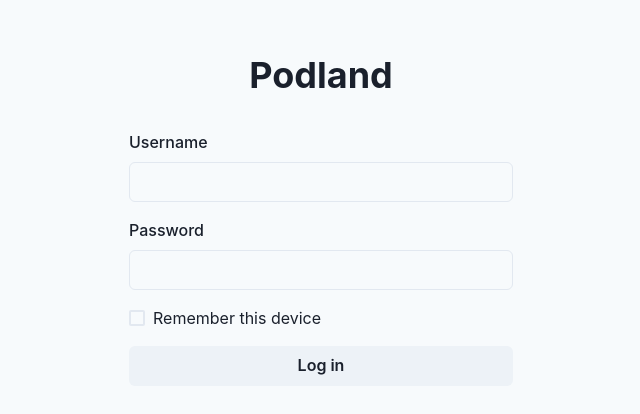
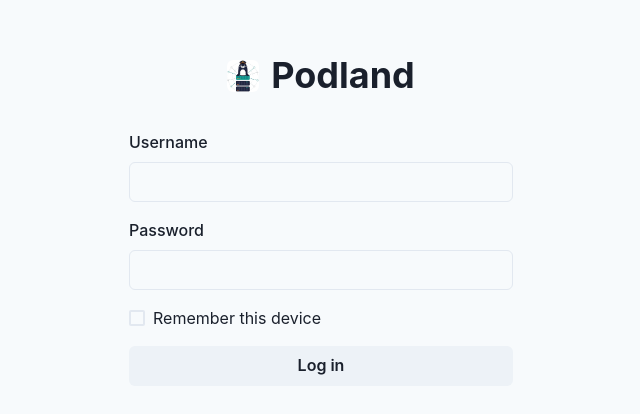
Before and after one commit to Homerus25/Podland, a React (Vite) app in the folder frontend/: page /login in a window 1280 px wide. Shown: the part 180-594 px from the top of the page, without its empty margins (319-959 px from the left). Built offline with nearby package versions, Linux system fonts and the light colour scheme; no server answers.

Commit message:
add logo

```diff
--- a/frontend/index.html
+++ b/frontend/index.html
@@ -3,6 +3,7 @@
   <head>
     <meta charset="UTF-8" />
     <meta name="viewport" content="width=device-width, initial-scale=1.0" />
+    <link rel="icon" type="image/jpeg" href="/podland.jpg" sizes="417x429" />
     <title>Podland</title>
   </head>
   <body>
--- a/frontend/src/pages/LoginPage.tsx
+++ b/frontend/src/pages/LoginPage.tsx
@@ -1,10 +1,9 @@
-import { Box, Heading, VStack } from "@chakra-ui/react";
+import { Box, VStack } from "@chakra-ui/react";
 import { LoginForm } from "@features/auth/components/LoginForm";
 import { useAuth } from "@features/auth/hooks/useAuth";
+import { AppBrand } from "@shared/components/AppBrand";
 import { FullPageSpinner } from "@shared/components/FullPageSpinner";
 import { Navigate } from "react-router-dom";
-
-const appName = import.meta.env.VITE_APP_NAME || "Podland";
 
 export function LoginPage() {
 	const { isResolving, needsSetup } = useAuth();
@@ -21,7 +20,7 @@ export function LoginPage() {
 
 	return (
 		<VStack spacing={8} justify="center" minH="100vh" px={4}>
-			<Heading>{appName}</Heading>
+			<AppBrand />
 			<Box w="full" maxW="sm">
 				<LoginForm />
 			</Box>
--- a/frontend/src/pages/SetupPage.tsx
+++ b/frontend/src/pages/SetupPage.tsx
@@ -1,10 +1,9 @@
-import { Box, Heading, Text, VStack } from "@chakra-ui/react";
+import { Box, Text, VStack } from "@chakra-ui/react";
 import { SetupForm } from "@features/auth/components/SetupForm";
 import { useAuth } from "@features/auth/hooks/useAuth";
+import { AppBrand } from "@shared/components/AppBrand";
 import { FullPageSpinner } from "@shared/components/FullPageSpinner";
 import { Navigate } from "react-router-dom";
-
-const appName = import.meta.env.VITE_APP_NAME || "Podland";
 
 export function SetupPage() {
 	const { isResolving, isAuthenticated, needsSetup } = useAuth();
@@ -21,7 +20,7 @@ export function SetupPage() {
 
 	return (
 		<VStack spacing={4} justify="center" minH="100vh" px={4}>
-			<Heading>{appName}</Heading>
+			<AppBrand />
 			<Text color="gray.500">
 				Create the first admin account for this instance.
 			</Text>
--- /dev/null
+++ b/frontend/src/shared/components/AppBrand.tsx
@@ -0,0 +1,22 @@
+import type { HeadingProps, StackProps } from "@chakra-ui/react";
+import { Heading, HStack, Image } from "@chakra-ui/react";
+
+const appName = import.meta.env.VITE_APP_NAME || "Podland";
+
+// The brand row — logo beside the app title — rendered at every site
+// that shows the app name: the sidebar/drawer nav, the login page, and
+// the setup page. The logo is decorative (alt=""): the adjacent text
+// carries the name, so the heading's accessible name stays "Podland".
+// The JPEG lives in public/ so the same file also serves as the tab
+// icon via the link tag in index.html.
+export function AppBrand({
+	headingSize,
+	...rest
+}: { headingSize?: HeadingProps["size"] } & StackProps) {
+	return (
+		<HStack spacing={3} {...rest}>
+			<Image src="/podland.jpg" alt="" boxSize={8} borderRadius="md" />
+			<Heading size={headingSize}>{appName}</Heading>
+		</HStack>
+	);
+}
--- a/frontend/src/shared/components/Layout/SidebarNav.tsx
+++ b/frontend/src/shared/components/Layout/SidebarNav.tsx
@@ -1,10 +1,9 @@
-import { Heading, Text, VStack } from "@chakra-ui/react";
+import { Text, VStack } from "@chakra-ui/react";
 import { useIsAdmin } from "@features/auth/hooks/useAuth";
 import { HostNavSection } from "@features/hosts/components/HostNavSection";
+import { AppBrand } from "@shared/components/AppBrand";
 import { NavLink } from "react-router-dom";
 import { navItemStyle } from "./navItemStyle";
-
-const appName = import.meta.env.VITE_APP_NAME || "Podland";
 
 interface NavItem {
 	label: string;
@@ -27,7 +26,7 @@ const adminNavItems: NavItem[] = [{ label: "Users", to: "/users" }];
 // The nav list both navigation surfaces render — the desktop sidebar
 // and the mobile drawer share items, admin gating, and active styling.
 // onNavigate is the drawer's close-on-navigate seam; the sidebar passes
-// nothing. The app title lives here as plain text above the links, and
+// nothing. The app brand (logo + title) lives here above the links, and
 // the current host's tabs render as a second section below the main
 // links on host-scoped routes (issue #459).
 export function SidebarNav({ onNavigate }: { onNavigate?: () => void }) {
@@ -36,9 +35,7 @@ export function SidebarNav({ onNavigate }: { onNavigate?: () => void }) {
 
 	return (
 		<VStack as="nav" spacing={1} align="stretch">
-			<Heading size="md" mb={6} px={3}>
-				{appName}
-			</Heading>
+			<AppBrand headingSize="md" mb={6} px={3} />
 			{items.map((item) => (
 				<NavLink
 					key={item.to}
```
Also changed, not shown: frontend/public/podland.jpg (added).
